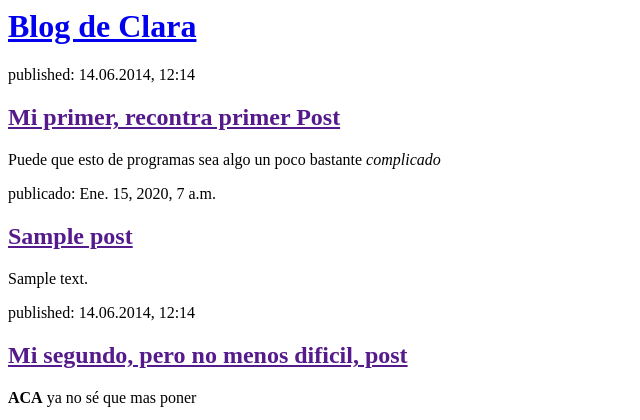
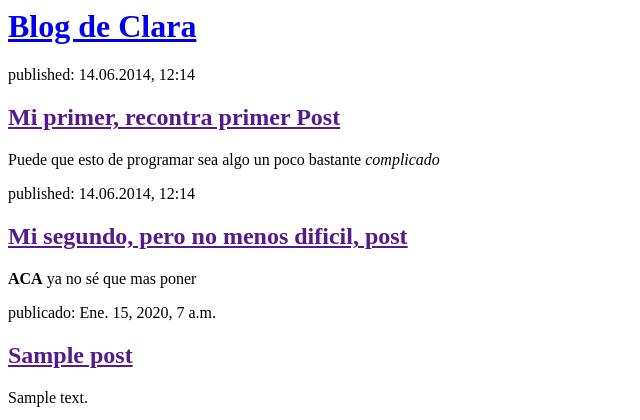
Before and after one commit to mariacacuna/my-first-blog, a Django app: template blog/templates/blog/post_list.html in a window 1280 px wide. Shown: the top 420 px of the page, without its empty margins (0-640 px from the left). Run offline with Django 3.2, Linux system fonts and the light colour scheme; the template is opened without the code that fills it: values that come from a table or form of the project are taken from there, others are empty; tables that the repository leaves empty hold one stand-in row (values such as "Sample post").

Commit message:
Mi aplicación Django Girls, primer commit - NO SUBIO LA PRIMERA VEZ

```diff
--- a/blog/templates/blog/post_list.html
+++ b/blog/templates/blog/post_list.html
@@ -10,19 +10,20 @@
         <div>
             <p>published: 14.06.2014, 12:14</p>
             <h2><a href="">Mi primer, recontra primer Post</a></h2>
-            <p>Puede que esto de programas sea algo un poco bastante <em>complicado</em></p>
+            <p>Puede que esto de programar sea algo un poco bastante <em>complicado</em></p>
         </div>
-        {% for post in posts %}
-            <div>
-                <p> publicado: {{ post.published_date }}</p>
-                <h2><a href="">{{ post.title }}</a></h2>
-                <p>{{ post.text|linebreaksbr }}</p>
-            </div>
-        {% endfor %}
+
         <div>
             <p>published: 14.06.2014, 12:14</p>
             <h2><a href="">Mi segundo, pero no menos dificil, post</a></h2>
             <p><strong>ACA</strong> ya no sé que mas poner</p>
         </div>
+        {% for post in posts %}
+    <div>
+        <p> publicado: {{ post.published_date }}</p>
+        <h2><a href="">{{ post.title }}</a></h2>
+        <p>{{ post.text|linebreaksbr }}</p>
+    </div>
+{% endfor %}
     </body>
 </html>
```
